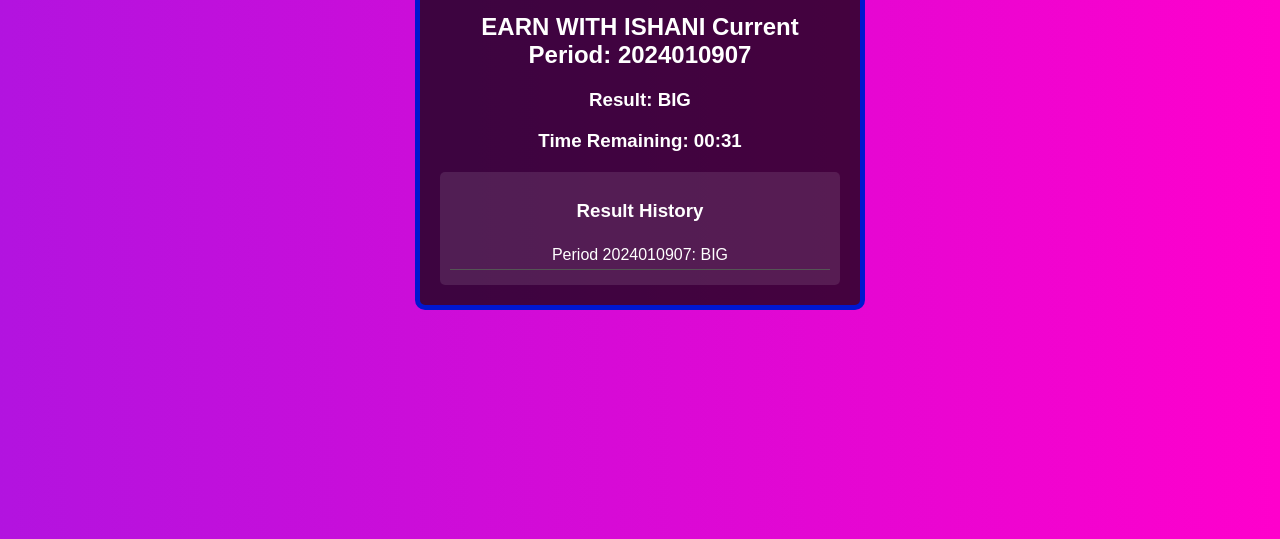
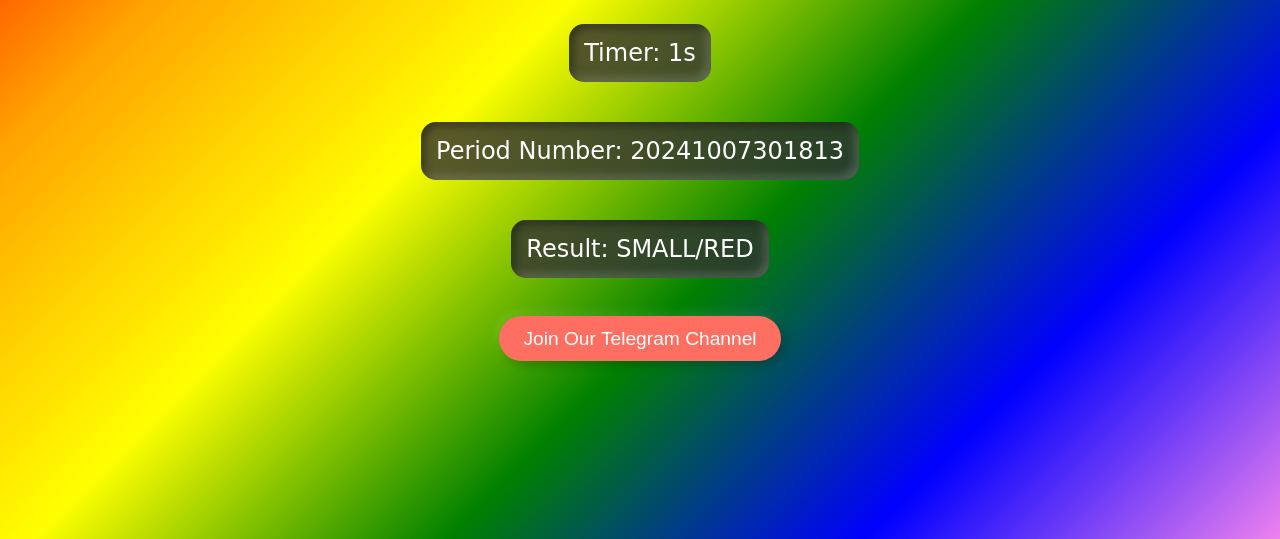
Before and after one commit to Badal199/EARN-WITH-ISHANI-PRIVATE-, a plain HTML site: page index.html in a window 1280 px wide. Shown: the part 261-800 px from the top of the page. Drawn offline with Linux system fonts and the light colour scheme; a web font is replaced by a local one.

Commit message:
Add files via upload

```diff
--- a/index.html
+++ b/index.html
@@ -3,111 +3,211 @@
 <head>
     <meta charset="UTF-8">
     <meta name="viewport" content="width=device-width, initial-scale=1.0">
-    <title>Income Prediction Results</title>
+    <title>BN LAST KING</title>
+    <link href="https://fonts.googleapis.com/css2?family=Fraktur&display=swap" rel="stylesheet"> <!-- Fraktur font -->
     <style>
+        /* Universal Styles */
+        * {
+            margin: 0;
+            padding: 0;
+            box-sizing: border-box;
+            font-family: 'Poppins', sans-serif;
+        }
+
         body {
-            font-family: Arial, sans-serif;
-            height: 100vh;
+            min-height: 100vh; /* Minimum height for proper layout */
+            display: flex;
+            flex-direction: column; /* Content below */
+            justify-content: center; /* Center content vertically */
+            align-items: center;
+            background: linear-gradient(135deg, red, orange, yellow, green, blue, violet); /* Rainbow gradient background */
+            color: #ffffff; /* White text color for contrast */
+        }
+
+        /* Main Content Container */
+        .main-content {
             display: flex;
             justify-content: center;
             align-items: center;
-            margin: 0;
-            background: linear-gradient(270deg, #ff00cc, #3333ff, #00ffcc, #ffcc00);
-            background-size: 800% 800%;
-            animation: gradientAnimation 10s ease infinite;
+            flex-direction: column;
+            width: 100%;
+            position: relative; /* For absolute positioning of neon effect */
         }
 
-        @keyframes gradientAnimation {
-            0% { background-position: 0% 50%; }
-            50% { background-position: 100% 50%; }
-            100% { background-position: 0% 50%; }
+        h1 {
+            font-size: 3rem;
+            margin-bottom: 20px;
+            color: #ffffff; /* White for contrast */
+            letter-spacing: 2px;
+            text-transform: uppercase;
+            text-shadow: 0px 4px 10px rgba(255, 255, 255, 0.8); /* Glowing shadow */
+            font-family: 'Fraktur', cursive; /* Changed text style to Fraktur */
         }
 
-        .result-box {
-            width: 400px;
-            padding: 20px;
-            border-radius: 10px;
-            text-align: center;
-            color: white;
-            background-color: rgba(0, 0, 0, 0.7);
-            border: 5px solid;
-            animation: rgb-border 2s infinite;
+        .stats {
+            font-size: 1.5rem;
+            margin: 20px 0;
+            padding: 15px;
+            background: rgba(50, 50, 50, 0.8); /* Light black background */
+            border-radius: 15px;
+            box-shadow: inset 4px 4px 10px rgba(0, 0, 0, 0.4), inset -4px -4px 10px rgba(255, 255, 255, 0.2); /* Neumorphism effect */
+            font-family: 'Fraktur', cursive; /* Changed text style to Fraktur */
+            color: #ffffff; /* White text color for contrast */
+            position: relative; /* For neon line animation */
+            overflow: hidden; /* Hide overflow for animation */
         }
 
-        @keyframes rgb-border {
-            0% { border-color: red; }
-            33% { border-color: green; }
-            66% { border-color: blue; }
-            100% { border-color: red; }
+        .neon-line {
+            position: absolute;
+            width: 100%;
+            height: 10px; /* Height of the neon line */
+            background-color: #39FF14; /* Neon green color */
+            transform: translateY(-100%); /* Start position above */
+            animation: none; /* Initial no animation */
+            transition: all 0.3s ease; /* Smooth transition for animations */
         }
 
-        .result-history {
-            margin-top: 20px;
-            background-color: rgba(255, 255, 255, 0.1);
-            padding: 10px;
-            border-radius: 5px;
-            color: #fff;
+        .button-container {
+            margin-top: 30px;
         }
 
-        .history-item {
-            margin: 5px 0;
-            padding: 5px;
-            border-bottom: 1px solid #555;
+        .button {
+            text-decoration: none;
+            padding: 12px 24px;
+            font-size: 1.2rem;
+            border-radius: 25px;
+            background-color: #FF6F61; /* Coral red button */
+            color: #ffffff; /* White text */
+            box-shadow: 4px 4px 10px rgba(0, 0, 0, 0.2), -4px -4px 10px rgba(255, 255, 255, 0.1); /* Soft neumorphism */
+            transition: all 0.3s ease;
+        }
+
+        .button:hover {
+            background-color: #FF4C40; /* Darker coral red on hover */
+            box-shadow: 4px 4px 15px rgba(0, 0, 0, 0.5), -4px -4px 15px rgba(255, 255, 255, 0.2); /* Intense glow on hover */
+        }
+
+        @media(max-width: 768px) {
+            h1 {
+                font-size: 2.5rem;
+            }
+
+            .stats {
+                font-size: 1.2rem;
+            }
+
+            .button {
+                font-size: 1rem;
+                padding: 10px 20px;
+            }
+        }
+
+        /* Animation keyframes */
+        @keyframes neonAnimation {
+            0% {
+                transform: translateY(-100%);
+                opacity: 0;
+            }
+            50% {
+                opacity: 1;
+            }
+            100% {
+                transform: translateY(10px);
+                opacity: 0;
+            }
         }
     </style>
 </head>
 <body>
 
-    <div class="result-box">
-        <h2>EARN WITH ISHANI Current Period: <span id="periodNumber">Loading...</span></h2>
-        <h3>Result: <span id="currentResult">Loading...</span></h3>
-        <h3>Time Remaining: <span id="timer">00:00</span></h3>
+    <!-- Main Content -->
+    <div class="main-content">
+        <h1>EARN WITH ISHANI</h1>
 
-        <div class="result-history">
-            <h3>Result History</h3>
-            <div id="history"></div>
+        <div id="timer30s" class="stats">
+            Timer: 30
+            <div class="neon-line"></div>
+        </div>
+        <div id="period30s" class="stats">
+            Period Number: 0
+            <div class="neon-line"></div>
+        </div>
+        <div id="result" class="stats">
+            Result:
+            <div class="neon-line"></div>
+        </div>
+
+        <!-- Telegram Channel Button -->
+        <div class="button-container">
+            <a href="https://t.me/+DQT6BofX9zFmNjY1" class="button" target="_blank" id="neonButton">Join Our Telegram Channel</a>
         </div>
     </div>
 
     <script>
-        const resultPattern = ['BIG', 'SMALL', 'BIG', 'SMALL', 'BIG', 'SMALL', 'SMALL', 'SMALL', 'BIG', 'SMALL', 'BIG', 'SMALL'];
-        let historyElement = document.getElementById('history');
-        let currentResult = document.getElementById('currentResult');
-        let periodNumber = document.getElementById('periodNumber');
-        let timerElement = document.getElementById('timer');
-        let previousPeriod = null;
-        let periodCount = 0;
+        let previousPeriod = '';
 
-        // Function to update timer and results
-        function updateTimer() {
-            const now = new Date();
-            const remainingSeconds = 60 - now.getSeconds();
-            const totalMinutes = now.getHours() * 60 + now.getMinutes();
-            const currentPeriod = `2024${("0" + (10001 + totalMinutes)).slice(-6)}`;
-
-            periodNumber.innerText = currentPeriod;
-            timerElement.innerText = `00:${remainingSeconds < 10 ? '0' : ''}${remainingSeconds}`;
-
-            // Check if period number has changed
-            if (currentPeriod !== previousPeriod) {
-                // Update result when period number changes
-                const result = resultPattern[periodCount % resultPattern.length];
-                currentResult.innerText = result;
-
-                // Update history
-                const historyItem = document.createElement('div');
-                historyItem.className = 'history-item';
-                historyItem.innerText = `Period ${currentPeriod}: ${result}`;
-                historyElement.prepend(historyItem);
-
-                // Update period count and save the current period
-                periodCount++;
-                previousPeriod = currentPeriod;
-            }
+        function formatTime(seconds) {
+            return seconds + 's';
         }
 
-        // Run every second
-        setInterval(updateTimer, 1000);
+        function predictResult(periodNumber) {
+            // Get the last digit of the period number to determine BIG or SMALL
+            const lastDigit = parseInt(periodNumber.slice(-1));
+
+            // Determine if BIG or SMALL
+            const bigSmall = lastDigit >= 5 ? "BIG" : "SMALL";
+
+            // Calculate the sum of all digits in the period number
+            const sumOfDigits = periodNumber.split('').reduce((sum, digit) => sum + parseInt(digit), 0);
+
+            // Determine if RED or GREEN based on sum of digits (even or odd)
+            const redGreen = sumOfDigits % 2 === 0 ? "RED" : "GREEN";
+
+            return `${bigSmall}/${redGreen}`;
+        }
+
+        setInterval(function () {
+            const now = new Date();
+            const seconds = now.getSeconds();
+            const remainingSeconds = 30 - (seconds % 30);
+
+            // Get current minutes and convert to total minutes from start of day
+            const totalMinutes = now.getHours() * 60 + now.getMinutes();
+
+            // Generate period number with current year, month, day, and 30-second intervals
+            const periodNumber = now.getFullYear().toString() +
+                String(now.getMonth() + 1).padStart(2, '0') +
+                String(now.getDate()).padStart(2, '0') +
+                "30" +
+                (1 + totalMinutes * 2 + (seconds >= 30 ? 1 : 0));
+
+            // Update timer display with remaining seconds
+            document.getElementById('timer30s').textContent = `Timer: ${formatTime(remainingSeconds)}`;
+
+            // Update period number display
+            document.getElementById('period30s').textContent = "Period Number: " + periodNumber;
+
+            // Check for a period change and update result
+            if (periodNumber !== previousPeriod) {
+                previousPeriod = periodNumber;
+
+                // Predict result based on the period number
+                const resultPrediction = predictResult(periodNumber);
+
+                document.getElementById('result').textContent = "Result: " + resultPrediction;
+            }
+        }, 1000);
+
+        // Neon Line Animation on Button Click
+        document.getElementById('neonButton').addEventListener('click', function () {
+            const neonLines = document.querySelectorAll('.neon-line');
+            neonLines.forEach(line => {
+                line.style.animation = 'neonAnimation 0.6s forwards'; // Start animation
+                setTimeout(() => {
+                    line.style.animation = 'none'; // Reset animation after it completes
+                }, 600);
+            });
+        });
     </script>
 
 </body>
```
